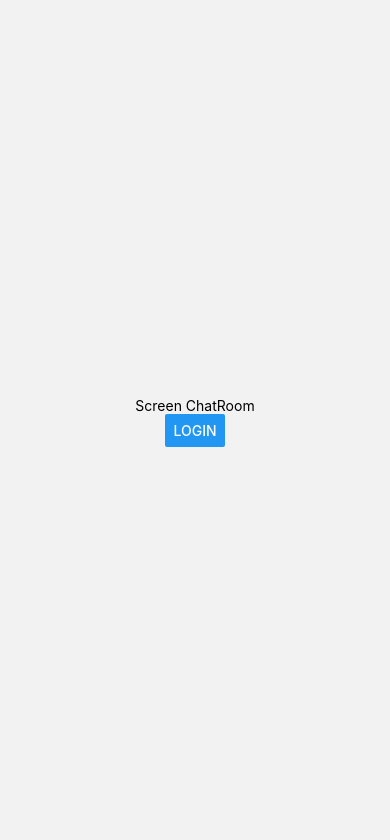
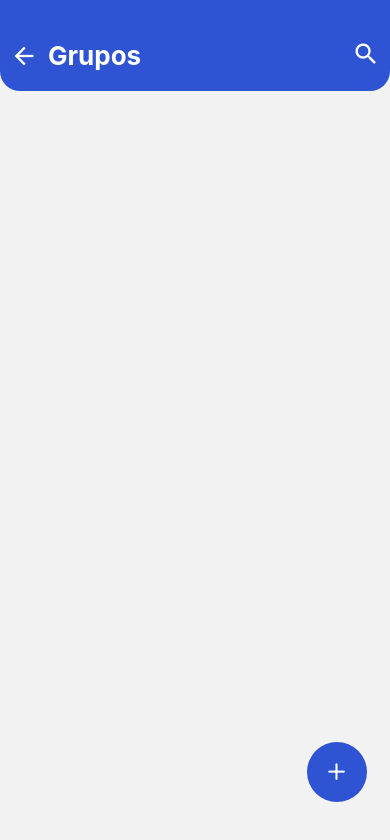
Before and after one commit to NiloMarcos/HeyChat, a React Native app: screen /ChatRoom in a window 390 px wide. Shown: the top 840 px of the page. Built offline with nearby package versions, Linux system fonts and the light colour scheme.

Commit message:
implement of button for new chat

```diff
--- /dev/null
+++ b/src/components/FabButton/index.js
@@ -0,0 +1,41 @@
+import React from 'react';
+import Icon from 'react-native-vector-icons/Feather'
+import { View, Text, StyleSheet, TouchableOpacity } from 'react-native';
+
+export default function FabButton({ setVisibile }){
+
+  function handleNavigateButton(){
+    setVisibile();
+  };
+
+  return(
+    <TouchableOpacity
+      style={styles.containerButton}
+      activeOpacity={0.7}
+      onPress={() => handleNavigateButton()}
+      >
+      <View>
+        <Icon
+          name="plus"
+          size={25}
+          color="#FFF"
+        />
+      </View>
+    </TouchableOpacity>
+  );
+}
+
+const styles = StyleSheet.create({
+  containerButton: {
+    backgroundColor: '#2e54d4',
+    width: 60,
+    height: 60,
+    borderRadius: 30,
+    justifyContent: 'center',
+    alignItems: 'center',
+    position: 'absolute',
+    bottom: '5%',
+    right: '6%',
+
+  }
+})
--- a/src/screens/ChatRoom/index.js
+++ b/src/screens/ChatRoom/index.js
@@ -1,23 +1,72 @@
-import React from 'react';
-import {View, Text, StyleSheet, Button} from 'react-native';
+import React, {useState} from 'react';
+import {SafeAreaView, View, Text, StyleSheet, TouchableOpacity, FlatList} from 'react-native';
+import MaterialIcons from 'react-native-vector-icons/MaterialIcons';
+import FabButton from '../../components/FabButton';
+import auth from '@react-native-firebase/auth';
 
 import { useNavigation } from '@react-navigation/native';
 
 export default function ChatRoom() {
-  const navigtion = useNavigation();
+  const navigation = useNavigation();
+  const [modalVisible, setModalVisible] = useState(false);
+
+
+  function handleSignOut(){
+    auth()
+    .signOut()
+    .then(() => {
+      navigation.navigate('SignIn');
+    })
+    .catch(() => {
+      console.log('Nao possui user');
+    })
+  }
 
   return (
-    <View style={styles.container}>
-      <Text>Screen ChatRoom</Text>
-      <Button title="Login" onPress={() => navigtion.navigate('SignIn')}></Button>
-    </View>
+    <SafeAreaView style={styles.container}>
+      <View style={styles.headerRoom}>
+        <View style={styles.headerRoomLeft}>
+          <TouchableOpacity onPress={() => handleSignOut()}>
+            <MaterialIcons name="arrow-back" size={28} color="#FFF" />
+          </TouchableOpacity>
+          <Text style={styles.title}>Grupos</Text>
+        </View>
+
+        <TouchableOpacity>
+          <MaterialIcons name="search" size={28} color="#FFF" />
+        </TouchableOpacity>
+      </View>
+
+      <FabButton
+        setVisibile={() => setModalVisible(true)}
+      />
+
+    </SafeAreaView>
   );
 }
 
 const styles = StyleSheet.create({
   container: {
     flex: 1,
-    justifyContent: 'center',
+  },
+  headerRoom: {
+    flexDirection: 'row',
+    justifyContent: 'space-between',
+    paddingTop: 40,
+    paddingBottom: 20,
+    paddingHorizontal: 10,
+    backgroundColor: '#2e54d4',
+    borderBottomRightRadius: 20,
+    borderBottomLeftRadius: 20,
+  },
+  headerRoomLeft: {
+    flexDirection: 'row',
     alignItems: 'center',
+  },
+  title: {
+    fontSize: 26,
+    fontWeight: 'bold',
+    color: '#FFFFFF',
+    paddingLeft: 10,
   }
 })
```
